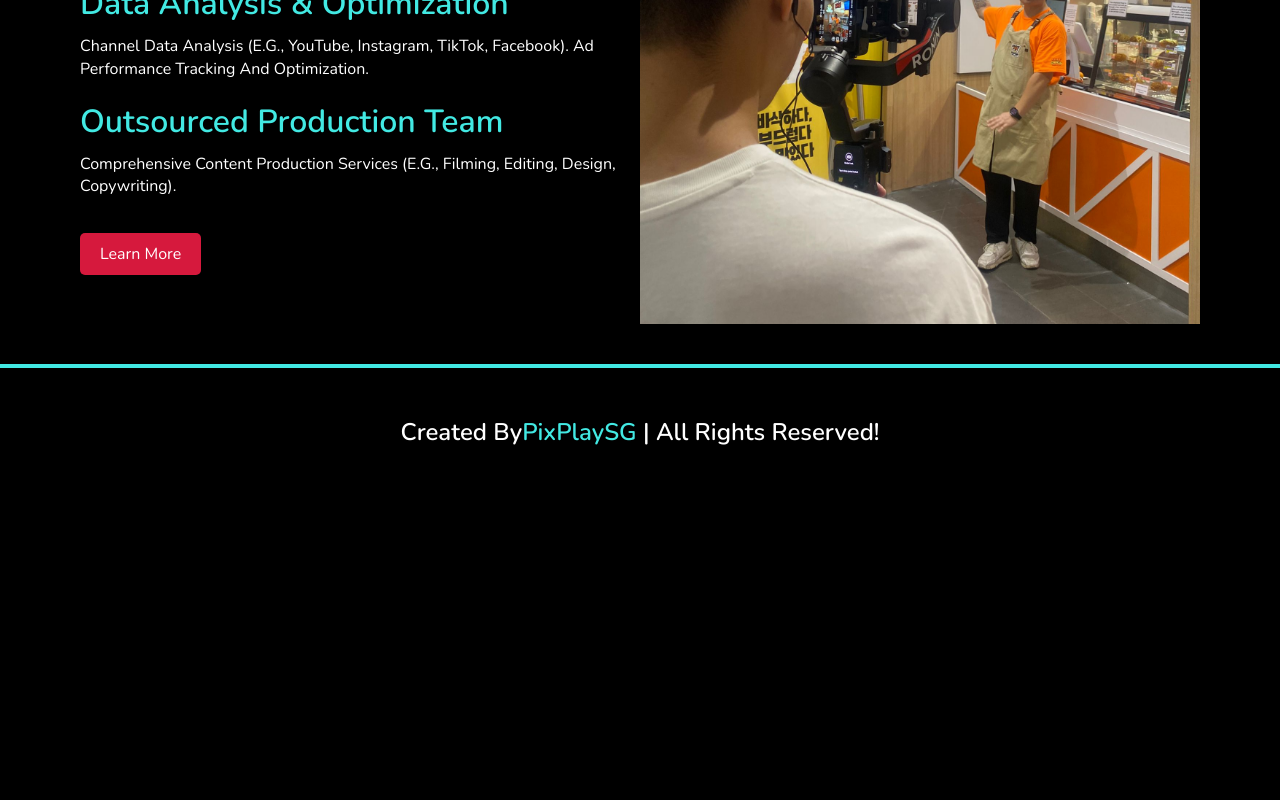
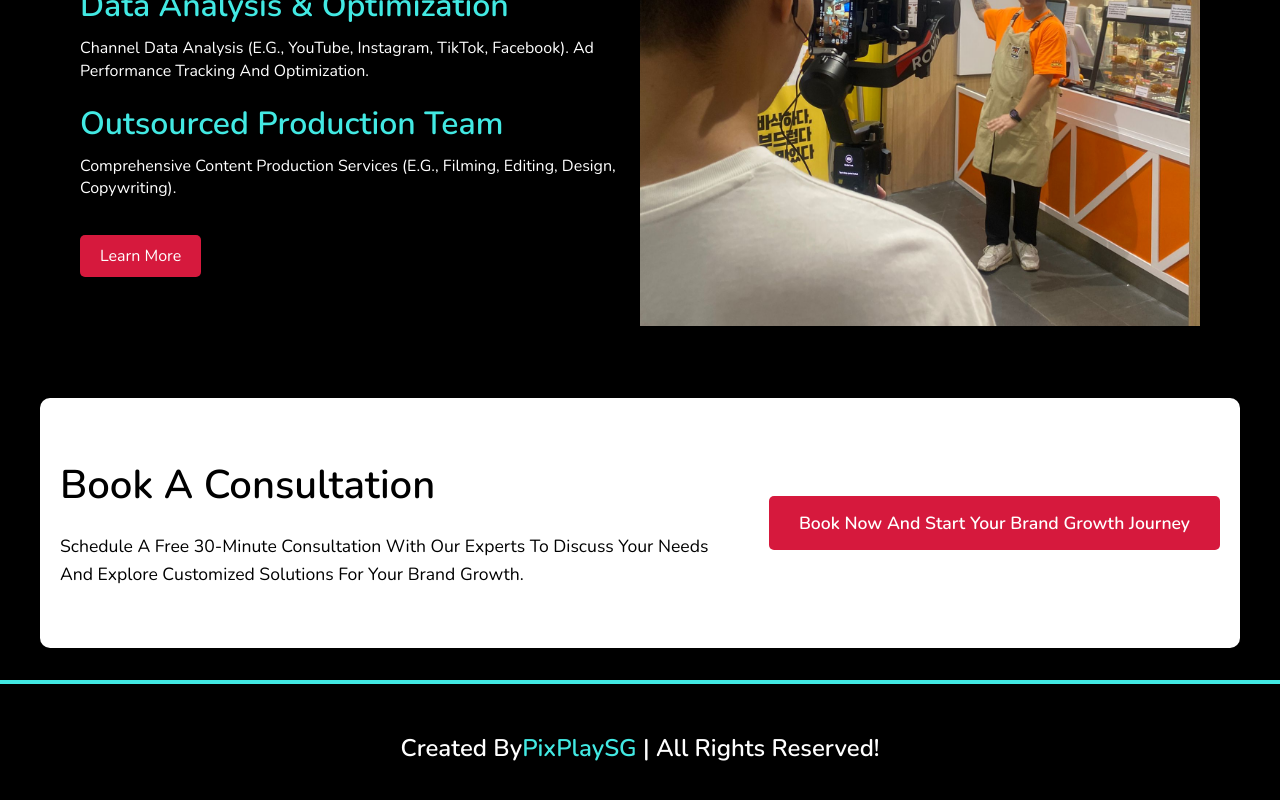
Before and after one commit to JaydenIsHere/PixPlaySG, a React (Vite) app: page / in a window 1280 px wide. Shown: the part 1058-1858 px from the top of the page. Before the commit the page ends 1554 px from the top, so only its background shows below. Built offline with nearby package versions, Linux system fonts and the light colour scheme.

Commit message:
update call to action

```diff
--- a/src/App.jsx
+++ b/src/App.jsx
@@ -4,6 +4,7 @@ import Footer from './components/Footer';
 import HomePage from './pages/HomePage';
 
 import Service_overiew from './components/Service-overview';
+import CallToAction from './components/CallToAction';
 
 function App() {
   return (
@@ -11,6 +12,7 @@ function App() {
       <Navbar />
       <HomePage />
       <Service_overiew/>
+      <CallToAction/>
       <Footer />
     </BrowserRouter>
   );
--- /dev/null
+++ b/src/components/CallToAction.css
@@ -0,0 +1,84 @@
+.cta-section {
+    background-color: white;
+    color: black;
+    padding: 60px 20px;
+    display: flex;
+    justify-content: space-between;
+    align-items: center;
+    max-width: 1200px;
+    margin: 2rem auto; /* Add vertical margin (2rem) and keep horizontal centering */
+    border-radius: 10px;
+  }
+
+  .cta-content {
+    flex: 1;
+    padding-right: 40px;
+  }
+
+  .cta-content h2 {
+    font-size: 2.5rem;
+    margin-bottom: 20px;
+  }
+
+  .cta-content p {
+    font-size: 1.1rem;
+    line-height: 1.6;
+  }
+
+  .cta-button-container {
+    flex: 0 0 auto;
+  }
+
+  .cta-button {
+    background-color: #D6193D;
+    color: white;
+    border: none;
+    padding: 15px 30px;
+    font-size: 1.1rem;
+    cursor: pointer;
+    transition: background-color 0.3s ease;
+  }
+
+  .cta-button:hover {
+    background-color: #b31433;
+  }
+
+  @media (max-width: 1024px) {
+    .cta-section {
+      flex-direction: column;
+      text-align: center;
+    }
+
+    .cta-content {
+      padding-right: 0;
+      margin-bottom: 30px;
+    }
+
+    .cta-button-container {
+      width: 100%;
+    }
+
+    .cta-button {
+      width: 100%;
+      max-width: 400px;
+    }
+  }
+
+  @media (max-width: 768px) {
+    .cta-section {
+      margin: 1rem auto; /* Smaller vertical margin for mobile */
+    }
+
+    .cta-content h2 {
+      font-size: 2rem;
+    }
+
+    .cta-content p {
+      font-size: 1rem;
+    }
+
+    .cta-button {
+      font-size: 1rem;
+      padding: 12px 24px;
+    }
+  }
--- /dev/null
+++ b/src/components/CallToAction.jsx
@@ -0,0 +1,26 @@
+import React from 'react';
+import './CallToAction.css'; // Make sure to create this CSS file
+
+const CallToAction = () => {
+  return (
+    <section className="cta-section">
+      <div className="cta-content">
+        <h2>Book a Consultation</h2>
+        <p>
+          Schedule a free 30-minute consultation with our experts to discuss your needs
+          and explore customized solutions for your brand growth.
+        </p>
+      </div>
+      <div className="cta-button-container">
+        <a href='http://wa.me/+6593602418'>
+        <button className="cta-button">
+          Book Now and Start Your Brand Growth Journey
+        </button>
+        </a>
+
+      </div>
+    </section>
+  );
+};
+
+export default CallToAction;
--- a/src/components/Navbar.css
+++ b/src/components/Navbar.css
@@ -14,7 +14,7 @@
 }
 
 .header .logoImage {
-  width: 150px;
+  width: 80px;
   height: auto;
   padding: 0 10px;
 }
--- a/src/components/Navbar.jsx
+++ b/src/components/Navbar.jsx
@@ -1,6 +1,6 @@
 import React, { useState } from 'react';
 import './Navbar.css';
-import pixplaylogo from '../images/pixplaylogo-landscape.png';
+import pixplaylogo from '../images/plogo.png';
 import { Link } from 'react-router-dom'; // Use Link if you're using React Router
 
 const Navbar = () => {
--- a/src/components/Service-overview.jsx
+++ b/src/components/Service-overview.jsx
@@ -36,7 +36,11 @@ const FeaturesSection = () => {
           <h3>Outsourced Production Team</h3>
           <p>Comprehensive content production services (e.g., filming, editing, design, copywriting).</p>
         </div>
-        <button className="feature-cta-button">Learn More</button>
+        <a href="http://wa.me/+6593602418">
+        <button className="feature-cta-button">
+          Learn More
+          </button>
+          </a>
       </div>
 
       {/* Right Side: Carousel */}
@@ -50,7 +54,10 @@ const FeaturesSection = () => {
           />
         ))}
       </div>
+
     </section>
+
+
   );
 };
 
--- a/src/components/service-overview.css
+++ b/src/components/service-overview.css
@@ -46,7 +46,7 @@
 }
 
 .feature-cta-button:hover {
-  background-color: #0056b3;
+  background-color: #e3284a;
 }
 
 /* Right Side: Carousel */
@@ -74,34 +74,38 @@
 /* Responsive Design */
 @media (max-width: 768px) {
   .feature-section {
-    flex:1;
     flex-direction: column;
     padding: 20px;
   }
 
   .feature-text-content {
+    order: 2; /* Move text content below the carousel */
     padding-right: 0;
     margin-bottom: 20px; /* Add space between text and carousel */
     text-align: center;
-    padding: 0 2rem ;
+    padding: 0 2rem;
   }
 
   .feature-carousel {
-    position: relative; /* Keep it in the document flow */
+    order: 1; /* Move carousel above the text content */
     width: 100%;
     height: 500px; /* Adjust height for mobile */
     margin-bottom: 20px; /* Add space below the carousel */
   }
+
   /* Adjust font sizes for mobile */
   .feature-text-content h2 {
     font-size: 2rem;
   }
 
   .feature-list h3 {
-    font-size: 1.5rem;
+    font-size: 1.2rem;
   }
 
   .feature-list p {
-    font-size: 0.9rem;
+    font-size: 0.8rem;
+  }
+  .feature-cta-button{
+    width: 100%;
   }
 }
```
Also changed, not shown: src/images/plogo.png (added).
